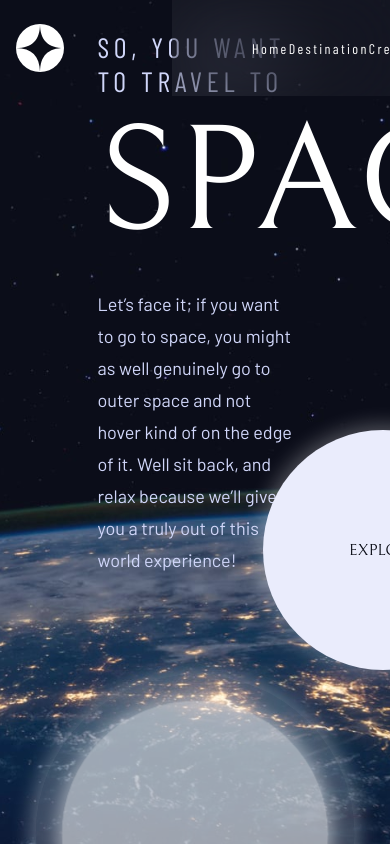
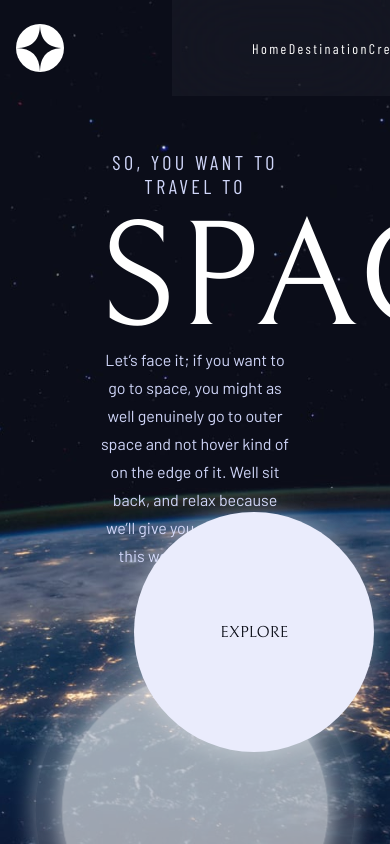
Before and after one commit to TahiryAllaoui/Space-tourism, a React (Vite) app: page / in a window 390 px wide. Shown: the top 844 px of the page. Built offline with nearby package versions, Linux system fonts and the light colour scheme.

Commit message:
Home done

```diff
--- a/src/style/App.scss
+++ b/src/style/App.scss
@@ -13,9 +13,11 @@
 }
 
 @media (max-width: 768px) {
-  .app {}
+  .app {
+    height: 1024px;
+  }
 
   #root {
-    // overflow: hidden;
+    height: 1024px;
   }
 }
--- a/src/style/Home.scss
+++ b/src/style/Home.scss
@@ -127,12 +127,49 @@
         justify-content: center;
 
         .container {
-            padding: 6rem 0;
+            padding: 6rem 0 0 0;
             margin: 0;
             flex-direction: column;
             justify-content: center;
             width: 100%;
             height: 100%;
+
+            .content {
+
+                .title {
+                    text-align: center;
+                    font-size: 20px;
+                    font-style: normal;
+                    font-weight: 400;
+                    line-height: normal;
+                    letter-spacing: 3.375px;
+                }
+
+                .space {
+                    font-size: 150px;
+                    font-style: normal;
+                    font-weight: 400;
+                    line-height: 100px;
+                    margin: 2rem 0 1rem 0;
+                }
+
+                .description {
+                    margin: 0;
+                    text-align: center;
+                    font-size: 16px;
+                    font-style: normal;
+                    font-weight: 400;
+                    line-height: 28px;
+                }
+            }
+
+            .my-button {
+                .big-button {
+                    left: 34.4%;
+                    top: 60.7%;
+                }
+            }
+
         }
     }
 }
```
